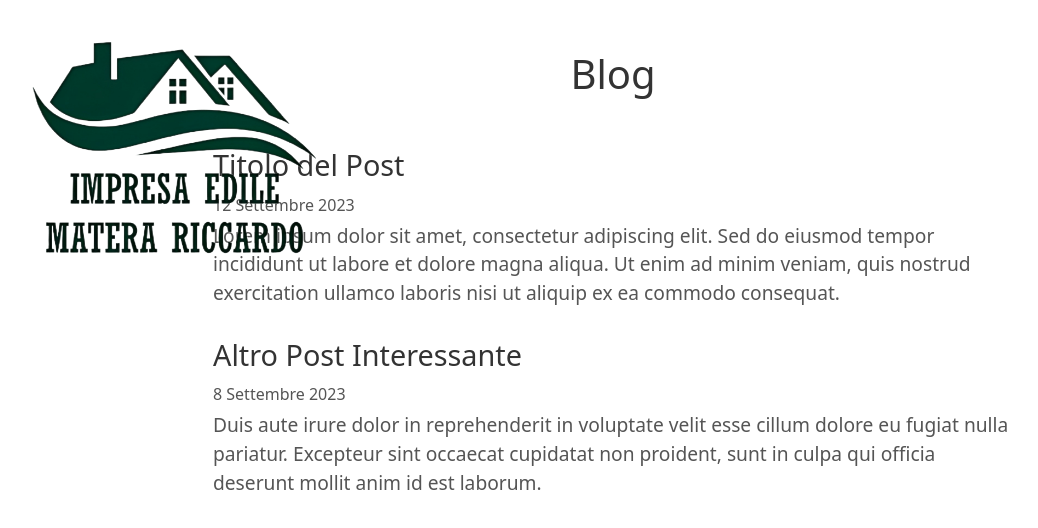
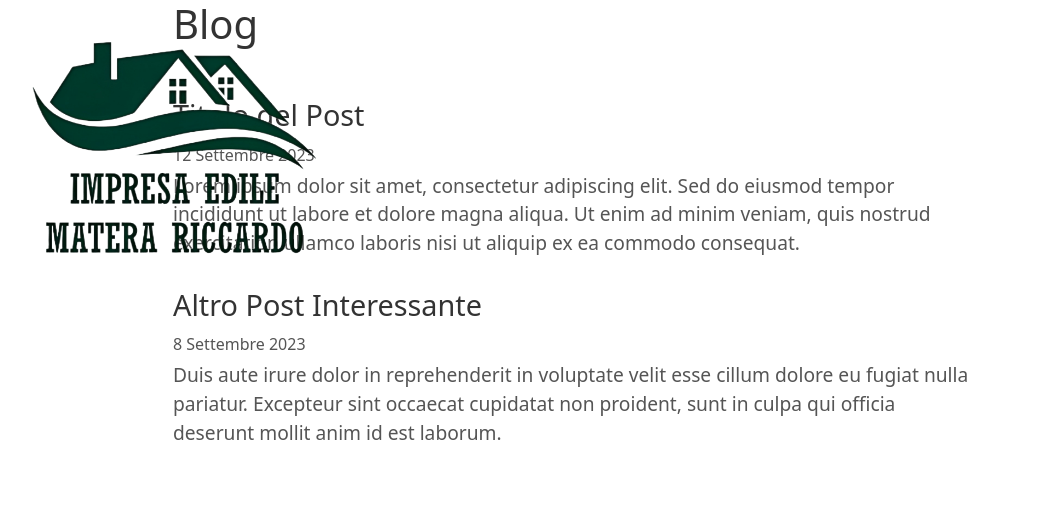
Before and after one commit to antoniogisondi/front-end-website-mr, a Vue app: page /blog in a window 1280 px wide. Shown: the top 528 px of the page, without its empty margins (27-1065 px from the left). Built offline with nearby package versions, Linux system fonts and the light colour scheme.

Commit message:
Fixed graphics

```diff
--- a/src/App.vue
+++ b/src/App.vue
@@ -18,8 +18,8 @@ export default {
 <template>
   <div class="main-component">
     <AppHeader />
-    <router-view></router-view>
   </div>
+  <router-view></router-view>
 </template>
 
 <style lang="scss">
--- a/src/data/router.js
+++ b/src/data/router.js
@@ -2,7 +2,6 @@ import { createRouter, createWebHistory } from "vue-router";
 import HomePage from '../components/HomePage.vue';
 import Services from '../pages/Services.vue';
 import Projects from '../pages/Projects.vue';
-import AboutUs from '../pages/AboutUs.vue';
 import ContactUs from '../pages/ContactUs.vue';
 import Blog from '../pages/Blog.vue';
 import ThankYou from '../pages/ThankYou.vue';
@@ -26,11 +25,6 @@ const router = createRouter({
             path: '/projects',
             name: 'projects',
             component: Projects
-        },
-        {
-            path: '/about-us',
-            name: 'about_us',
-            component: AboutUs
         },
         {
             path: '/contact-us',
--- a/src/pages/Contacts.vue
+++ /dev/null
@@ -1,29 +0,0 @@
-<script>
-export default {
-    data() {
-        return {
-
-        }
-    },
-}
-</script>
-<template>
-    <div class="container-custom-contacts">
-        <div class="custom-content">
-            <div class="custom-row">
-                <div class="custom-col">
-                    <h1 class="custom-heading">Contattaci</h1>
-                </div>
-            </div>
-            <div class="row d-flex flex-row justify-content-end">
-                <div class="col card-size-contacts">
-                    <img src="../assets/contacts.jpg" class="card-img-top">
-                </div>
-                <div class="col col-right">
-                    <router-link class="btn btn-success" :to="{ name: 'contact_us' }">Contattaci</router-link>
-                </div>
-            </div>
-        </div>
-    </div>
-</template>
-<style lang="scss"></style>
--- a/src/styles/generals.scss
+++ b/src/styles/generals.scss
@@ -7,129 +7,13 @@
     box-sizing: border-box;
 }
 
-.navbar-custom .logo {
-    max-height: 250px;
-    /* Altezza massima del logo */
-}
-
-.container-custom {
-    background-color: rgba(13, 39, 28, 255);
+.container-custom,
+.container-custom-about-us,
+.container-custom-project,
+.container-custom-contacts,
+.container-custom-contact-us,
+.container-custom-service {
     width: 100%;
-    margin: 0 auto;
-    padding: 50px 0;
-    text-align: center;
-}
-
-.container-custom-about-us {
-    background-color: rgba(235, 235, 235, 255);
-    width: 100%;
-    margin: 0 auto;
-    padding: 50px 0;
-    text-align: center;
-}
-
-.container-custom-project {
-    background-color: rgba(235, 235, 235, 255);
-    width: 100%;
-    margin: 0 auto;
-    padding: 50px 0;
-    text-align: center;
-}
-
-.card-size {
-    width: 25rem;
-    position: relative;
-
-    .text {
-        position: absolute;
-        top: 50%;
-        left: 50%;
-        transform: translate(-50%, -50%);
-        margin: 0;
-
-        h3 {
-            color: white;
-        }
-    }
-}
-
-.card-size-contacts {
-    img {
-        width: 35rem;
-    }
-}
-
-.container-custom-contacts {
-    background-color: rgba(20, 20, 18, 255);
-    width: 100%;
-    margin: 0 auto;
-    padding: 50px 0;
-    text-align: center;
-}
-
-.container-custom-contact-us {
-    background-color: rgba(20, 20, 18, 255);
-    width: 100%;
-    margin: 0 auto;
-    padding: 50px 0;
-    text-align: center;
-}
-
-.container-custom-service {
-    background-color: rgba(207, 206, 212, 255);
-    width: 100%;
-    margin: 0 auto;
-    padding: 50px 0;
-    text-align: center;
-}
-
-.custom-content {
-    margin: 0 auto;
-    max-width: 800px;
-}
-
-.custom-row {
-    display: flex;
-    justify-content: center;
-    align-items: center;
-    margin-bottom: 30px;
-}
-
-.custom-heading {
-    font-size: 2.5em;
-    color: #333;
-    /* Colore del testo */
-    margin-bottom: 20px;
-}
-
-.custom-description {
-    font-size: 1.2em;
-    color: #555;
-    /* Colore del testo */
-    margin-bottom: 30px;
-}
-
-.custom-service {
-    text-align: left;
-    margin-bottom: 30px;
-}
-
-.custom-service-title {
-    font-size: 1.8em;
-    color: #333;
-    /* Colore del testo */
-    margin-bottom: 10px;
-}
-
-.custom-service-description {
-    font-size: 1em;
-    color: #555;
-    /* Colore del testo */
-}
-
-.custom-container {
-    width: 100%;
-    max-width: 1200px;
     margin: 0 auto;
     padding: 50px 0;
     text-align: center;
@@ -154,116 +38,52 @@
 .custom-heading {
     font-size: 2.5em;
     color: #333;
-    /* Colore del testo */
-    margin-bottom: 20px;
-}
-
-.custom-description {
-    font-size: 1.2em;
-    color: #555;
-    /* Colore del testo */
-    margin-bottom: 30px;
-}
-
-.custom-project {
-    text-align: left;
-    margin-bottom: 30px;
-}
-
-.custom-project-title {
-    font-size: 1.8em;
-    color: #333;
-    /* Colore del testo */
-    margin-bottom: 10px;
-}
-
-.custom-project-description {
-    font-size: 1em;
-    color: #555;
-    /* Colore del testo */
-}
-
-.custom-container {
-    width: 100%;
-    max-width: 1200px;
-    margin: 0 auto;
-    padding: 50px 0;
-    text-align: center;
-}
-
-.custom-content {
-    margin: 0 auto;
-    max-width: 800px;
-}
-
-.custom-row {
-    display: flex;
-    justify-content: center;
-    align-items: center;
-    margin-bottom: 30px;
-}
-
-.custom-col {
-    flex: 1;
-}
-
-.custom-heading {
-    font-size: 2.5em;
-    color: #333;
-    /* Colore del testo */
     margin-bottom: 20px;
 }
 
 .custom-description,
-.custom-subdescription {
+.custom-subdescription,
+.custom-paragraph {
     font-size: 1.2em;
     color: #555;
-    /* Colore del testo */
     margin-bottom: 30px;
 }
 
 .custom-subheading {
     font-size: 1.8em;
     color: #333;
-    /* Colore del testo */
     margin-bottom: 10px;
 }
 
-.custom-container {
-    width: 100%;
-    max-width: 1200px;
-    margin: 0 auto;
-    padding: 50px 0;
-    text-align: center;
-}
-
-.custom-content {
-    margin: 0 auto;
-    max-width: 800px;
-}
-
-.custom-row {
-    display: flex;
-    justify-content: center;
-    align-items: center;
+.custom-service,
+.custom-project,
+.custom-blog-post {
+    text-align: left;
     margin-bottom: 30px;
 }
 
-.custom-col {
-    flex: 1;
+.custom-service-title,
+.custom-project-title,
+.custom-blog-title {
+    font-size: 1.8em;
+    color: #333;
+    margin-bottom: 10px;
 }
 
-.custom-heading {
-    font-size: 2.5em;
-    color: #333;
-    /* Colore del testo */
-    margin-bottom: 20px;
+.custom-service-description,
+.custom-project-description,
+.custom-blog-description {
+    font-size: 1em;
+    color: #555;
+}
+
+.custom-container {
+    max-width: 1200px;
 }
 
 .custom-label {
     font-size: 1em;
     color: #333;
-    /* Colore del testo */
     margin-bottom: 5px;
 }
 
@@ -296,17 +116,11 @@
     cursor: not-allowed;
 }
 
-.custom-error {
+.custom-error,
+.custom-loading,
+.custom-blog-date {
     font-size: 0.8em;
     color: #dc3545;
-    /* Colore del testo */
-    margin-top: 5px;
-}
-
-.custom-loading {
-    font-size: 1em;
-    color: #333;
-    /* Colore del testo */
     margin-top: 5px;
 }
 
@@ -315,73 +129,117 @@
     margin-top: 5em;
 }
 
-.custom-heading {
-    font-size: 2.5em;
-    color: #333;
-    /* Colore del testo */
-    margin-bottom: 20px;
+.custom-blog-date {
+    font-size: 1em;
+    color: #555;
+    margin-bottom: 5px;
 }
 
-.custom-paragraph {
-    font-size: 1.2em;
-    color: #555;
-    /* Colore del testo */
-    margin-bottom: 30px;
+.navbar-custom .logo {
+    max-height: 250px;
 }
 
-.custom-container {
-    width: 100%;
-    max-width: 1200px;
-    margin: 0 auto;
-    padding: 50px 0;
-    text-align: center;
+.card-size {
+    width: 25rem;
+    position: relative;
+
+    .text {
+        position: absolute;
+        top: 50%;
+        left: 50%;
+        transform: translate(-50%, -50%);
+        margin: 0;
+
+        h3 {
+            color: white;
+        }
+    }
 }
 
-.custom-content {
-    margin: 0 auto;
-    max-width: 800px;
+.card-size-contacts img {
+    width: 35rem;
 }
 
-.custom-row {
-    display: flex;
-    justify-content: center;
-    align-items: center;
-    margin-bottom: 30px;
+.container-custom,
+.container-custom-about-us,
+.container-custom-project,
+.container-custom-contacts,
+.container-custom-contact-us,
+.container-custom-service {
+    background-color: rgba(13, 39, 28, 255);
 }
 
-.custom-col {
-    flex: 1;
+.container-custom-contacts,
+.container-custom-contact-us {
+    background-color: rgba(20, 20, 18, 255);
 }
 
-.custom-heading {
-    font-size: 2.5em;
-    color: #333;
-    /* Colore del testo */
-    margin-bottom: 20px;
+.container-custom-about-us,
+.container-custom-project {
+    background-color: rgba(235, 235, 235, 255);
 }
 
 .custom-blog-post {
     text-align: left;
     margin-bottom: 30px;
-}
 
     .custom-blog-title {
         font-size: 1.8em;
         color: #333;
-    /* Colore del testo */
         margin-bottom: 10px;
     }
 
     .custom-blog-date {
         font-size: 1em;
         color: #555;
-    /* Colore del testo */
         margin-bottom: 5px;
     }
 
     .custom-blog-description {
         font-size: 1.2em;
         color: #555;
-    /* Colore del testo */
         margin-bottom: 20px;
     }
+}
+
+.custom-service,
+.custom-project {
+    text-align: left;
+    margin-bottom: 30px;
+
+    .custom-service-title,
+    .custom-project-title {
+        font-size: 1.8em;
+        color: #333;
+        margin-bottom: 10px;
+    }
+
+    .custom-service-description,
+    .custom-project-description {
+        font-size: 1em;
+        color: #555;
+    }
+}
+
+.custom-button:disabled {
+    background-color: #ccc;
+    cursor: not-allowed;
+}
+
+.custom-error,
+.custom-loading {
+    font-size: 1em;
+    color: #333;
+    margin-top: 5px;
+}
+
+.custom-service,
+.custom-project,
+.custom-blog-post {
+    text-align: left;
+    margin-bottom: 30px;
+}
+
+.card-size img {
+    width: 35rem;
+}
```
Also changed, not shown: src/components/HomePage.vue (+45 -7 lines), src/pages/AboutUs.vue (deleted, +0 -66 lines). Lines whose indentation alone changed are shown as unchanged.
